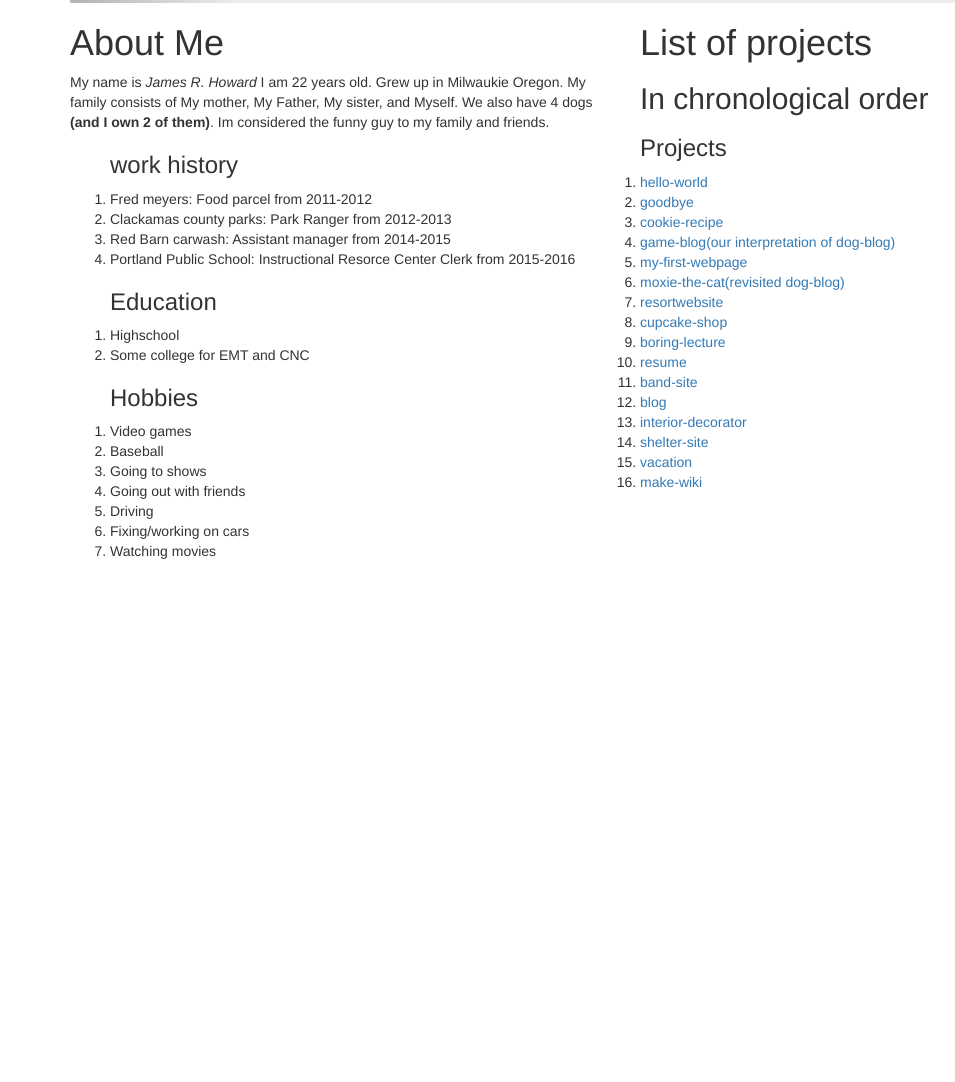
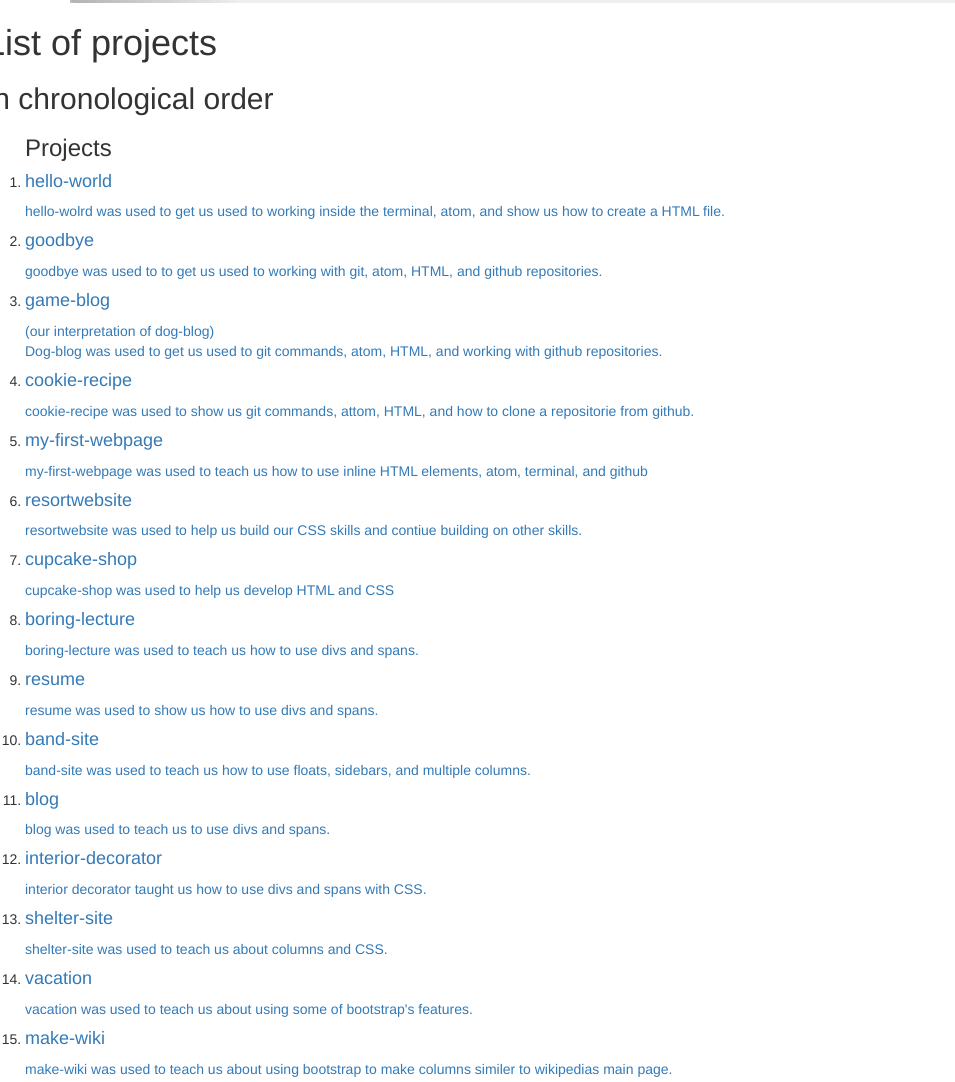
Before and after one commit to JamesRHoward/portfolio, a plain HTML site: page index.html in a window 1280 px wide. Shown: the part 480-1562 px from the top of the page, without its empty margins (0-955 px from the left). Before the commit the page ends 1051 px from the top, so only its background shows below. Drawn offline with nearby package versions, Linux system fonts and the light colour scheme.

Commit message:
added description for ol of projects, changed my bootsrap columns i will start fixing.

```diff
--- a/index.html
+++ b/index.html
@@ -51,6 +51,30 @@
         <span class="glyphicon glyphicon-chevron-right"></span>
       </a>
     </div>
+  </div>
+
+  <div class="row">
+    <div class="row-lg-6">
+      <h1>List of projects</h1>
+      <h2>In chronological order</h2>
+
+      <ol><h3>Projects</h3>
+        <li><a href="https://github.com/JamesRHoward/hello-world"><h4>hello-world</h4><p>hello-wolrd was used to get us used to working inside the terminal, atom, and show us how to create a HTML file.</p></li>
+        <li><a href="https://github.com/JamesRHoward/goodbye"><h4>goodbye</h4><p>goodbye was used to to get us used to working with git, atom, HTML, and github repositories.</p></li>
+        <li><a href="https://github.com/JamesRHoward/game-blog"><h4>game-blog</h4>(our interpretation of dog-blog)<p>Dog-blog was used to get us used to git commands, atom, HTML, and working with github repositories.</p></li>          <li><a href="https://github.com/JamesRHoward/cookie-recipe"><h4>cookie-recipe</h4><p></p>cookie-recipe was used to show us git commands, attom, HTML, and how to clone a repositorie from github.</li>
+        <li><a href="https://github.com/JamesRHoward/my-first-webpage"><h4>my-first-webpage</h4><p>my-first-webpage was used to teach us how to use inline HTML elements, atom, terminal, and github</p></li>
+        <li><a href="https://github.com/JamesRHoward/resortwebsite"><h4>resortwebsite</h4><p>resortwebsite was used to help us build our CSS skills and contiue building on other skills.</p></li>
+        <li><a href="https://github.com/JamesRHoward/cupcake-shop"><h4>cupcake-shop</h4><p>cupcake-shop was used to help us develop HTML and CSS</p></li>
+        <li><a href="https://github.com/JamesRHoward/boring"><h4>boring-lecture</h4><p>boring-lecture was used to teach us how to use divs and spans.</p></li>          <li><a href="https://github.com/JamesRHoward/resume"><h4>resume</h4><p>resume was used to show us how to use divs and spans.</p></li>
+        <li><a href="https://github.com/JamesRHoward/band"><h4>band-site</h4><p>band-site was used to teach us how to use floats, sidebars, and multiple columns.</p></li>
+        <li><a href="https://github.com/JamesRHoward/blog"><h4>blog</h4><p>blog was used to teach us to use divs and spans.</p></li>
+        <li><a href="https://github.com/JamesRHoward/Decor"><h4>interior-decorator</h4><p>interior decorator taught us how to use divs and spans with CSS.</p></li>
+        <li><a href="https://github.com/JamesRHoward/shelter"><h4>shelter-site</h4><p>shelter-site was used to teach us about columns and CSS.</p></li>
+        <li><a href="https://github.com/JamesRHoward/vacation"><h4>vacation</h4><p>vacation was used to teach us about using some of bootstrap's features.</p></li>
+        <li><a href="https://github.com/JamesRHoward/wiki"><h4>make-wiki</h4><p>make-wiki was used to teach us about using bootstrap to make columns similer to wikipedias main page.</p></li>
+      </ol>
+    </div>
+  </div>
 
   <div class="row">
     <div class="col-lg-6">
@@ -78,35 +102,5 @@
       <li>Watching movies</li>
     </ol>
     </div>
-
-
-  <div class="row">
-    <div class="row-lg-6">
-      <h1>List of projects</h1>
-      <h2>In chronological order</h2>
-
-      <ol><h3>Projects</h3>
-        <li><a href="https://github.com/JamesRHoward/hello-world">hello-world</li>
-        <li><a href="https://github.com/JamesRHoward/goodbye">goodbye</li>
-        <li><a href="https://github.com/JamesRHoward/cookie-recipe">cookie-recipe</li>
-        <li><a href="https://github.com/JamesRHoward/game-blog">game-blog(our interpretation of dog-blog)</li>
-        <li><a href="https://github.com/JamesRHoward/my-first-webpage">my-first-webpage</li>
-        <li><a href="https://github.com/JamesRHoward/moxie-the-cat">moxie-the-cat(revisited dog-blog)</li>
-        <li><a href="https://github.com/JamesRHoward/resortwebsite">resortwebsite</li>
-        <li><a href="https://github.com/JamesRHoward/cupcake-shop">cupcake-shop</li>
-        <li><a href="https://github.com/JamesRHoward/boring">boring-lecture</li>
-        <li><a href="https://github.com/JamesRHoward/resume">resume</li>
-        <li><a href="https://github.com/JamesRHoward/band">band-site</li>
-        <li><a href="https://github.com/JamesRHoward/blog">blog</li>
-        <li><a href="https://github.com/JamesRHoward/Decor">interior-decorator</li>
-        <li><a href="https://github.com/JamesRHoward/shelter">shelter-site</li>
-        <li><a href="https://github.com/JamesRHoward/vacation">vacation</li>
-        <li><a href="https://github.com/JamesRHoward/wiki">make-wiki</li>
-  </div>
-
-
-
-
-
   </body>
 </html>
```
